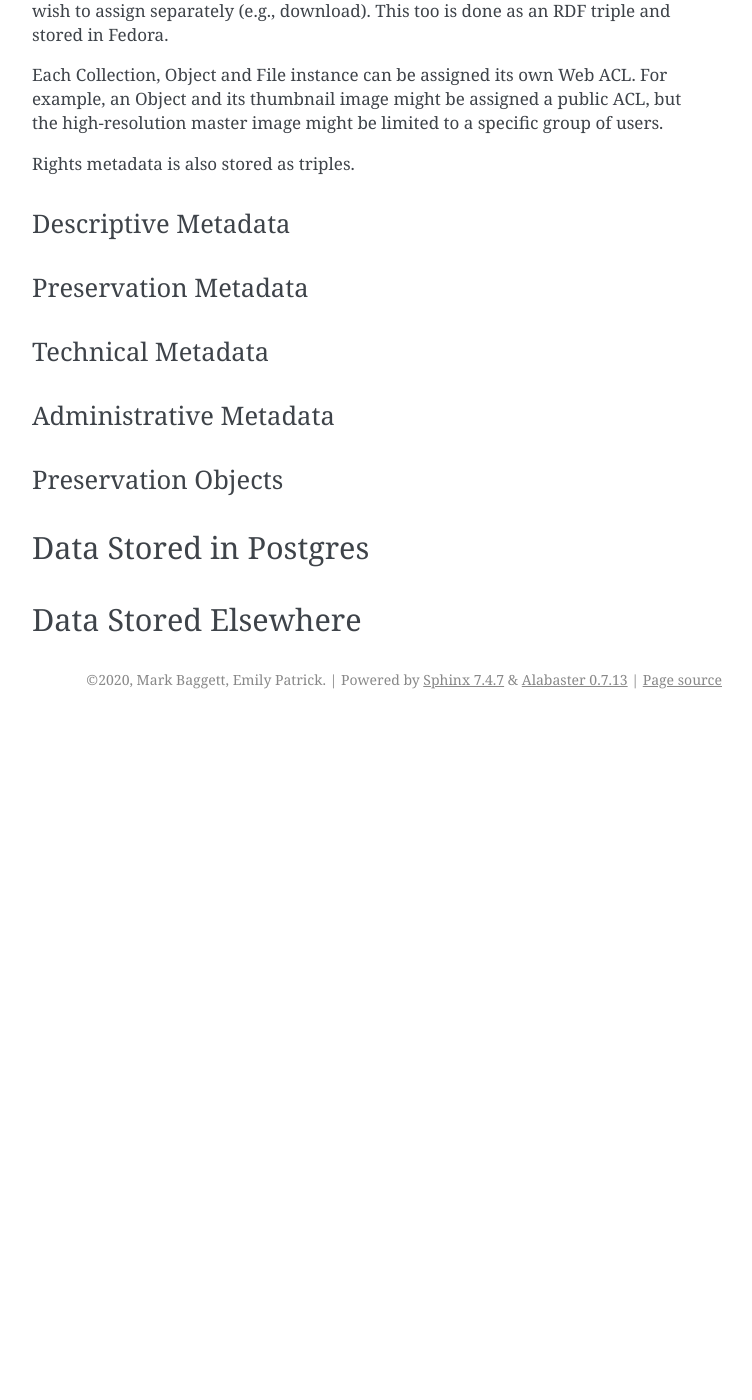
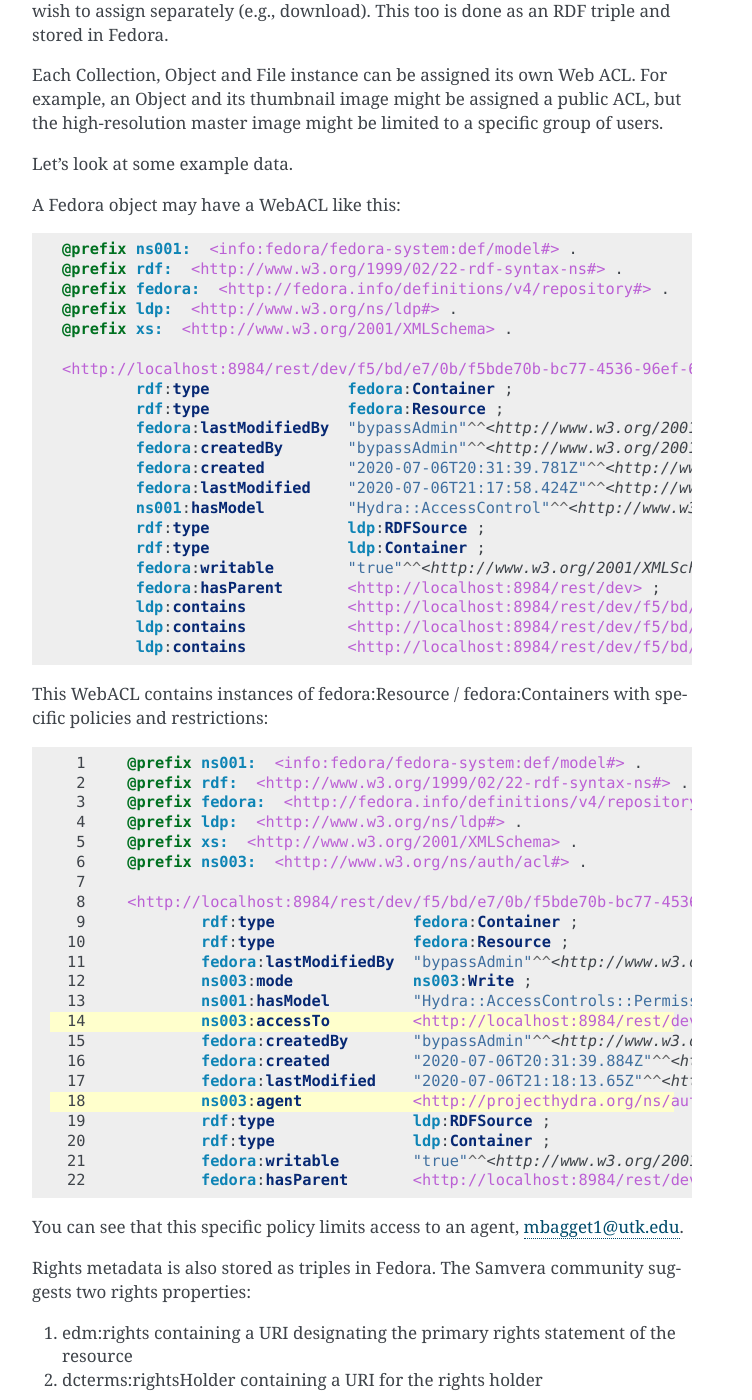
Before and after one commit to markpbaggett/utk_hyrax_review_docs, a Sphinx documentation site: the page built from docs/source/reference_materials/0_object_modelling_and_data_storage.rst, in a window 1280 px wide and 1400 px high, scrolled down 8897 px. Shown: the whole window, without its empty margins (388-1140 px from the left). Built offline with Sphinx 7.4.7, drawn with Linux system fonts in a browser that asks for light colours; before the commit the page ends 9616 px from its top, so only the background shows below that; some of the changed text lies outside the part shown.

Commit message:
Add access control and rights metadata.

```diff
--- a/docs/source/reference_materials/0_object_modelling_and_data_storage.rst
+++ b/docs/source/reference_materials/0_object_modelling_and_data_storage.rst
@@ -429,7 +429,72 @@ Each Collection, Object and File instance can be assigned its own Web ACL. For e
 image might be assigned a public ACL, but the high-resolution master image might be limited to a specific group of
 users.
 
-Rights metadata is also stored as triples.
+Let's look at some example data.
+
+A Fedora object may have a WebACL like this:
+
+.. code-block:: turtle
+
+    @prefix ns001:  <info:fedora/fedora-system:def/model#> .
+    @prefix rdf:  <http://www.w3.org/1999/02/22-rdf-syntax-ns#> .
+    @prefix fedora:  <http://fedora.info/definitions/v4/repository#> .
+    @prefix ldp:  <http://www.w3.org/ns/ldp#> .
+    @prefix xs:  <http://www.w3.org/2001/XMLSchema> .
+
+    <http://localhost:8984/rest/dev/f5/bd/e7/0b/f5bde70b-bc77-4536-96ef-6cbd9798b98f>
+            rdf:type               fedora:Container ;
+            rdf:type               fedora:Resource ;
+            fedora:lastModifiedBy  "bypassAdmin"^^<http://www.w3.org/2001/XMLSchema#string> ;
+            fedora:createdBy       "bypassAdmin"^^<http://www.w3.org/2001/XMLSchema#string> ;
+            fedora:created         "2020-07-06T20:31:39.781Z"^^<http://www.w3.org/2001/XMLSchema#dateTime> ;
+            fedora:lastModified    "2020-07-06T21:17:58.424Z"^^<http://www.w3.org/2001/XMLSchema#dateTime> ;
+            ns001:hasModel         "Hydra::AccessControl"^^<http://www.w3.org/2001/XMLSchema#string> ;
+            rdf:type               ldp:RDFSource ;
+            rdf:type               ldp:Container ;
+            fedora:writable        "true"^^<http://www.w3.org/2001/XMLSchema#boolean> ;
+            fedora:hasParent       <http://localhost:8984/rest/dev> ;
+            ldp:contains           <http://localhost:8984/rest/dev/f5/bd/e7/0b/f5bde70b-bc77-4536-96ef-6cbd9798b98f/5f/23/4f/ab/5f234fab-2817-4a16-af1e-a2ced4f284f0> ;
+            ldp:contains           <http://localhost:8984/rest/dev/f5/bd/e7/0b/f5bde70b-bc77-4536-96ef-6cbd9798b98f/bb/da/75/84/bbda7584-45a3-4156-ba3f-9a3a86d6a150> ;
+            ldp:contains           <http://localhost:8984/rest/dev/f5/bd/e7/0b/f5bde70b-bc77-4536-96ef-6cbd9798b98f/b5/fc/46/9b/b5fc469b-b0ca-4b8b-a616-39715beed2f6> .
+
+This WebACL contains instances of fedora:Resource / fedora:Containers with specific policies and restrictions:
+
+.. code-block:: turtle
+    :linenos:
+    :emphasize-lines: 14, 18
+
+        @prefix ns001:  <info:fedora/fedora-system:def/model#> .
+        @prefix rdf:  <http://www.w3.org/1999/02/22-rdf-syntax-ns#> .
+        @prefix fedora:  <http://fedora.info/definitions/v4/repository#> .
+        @prefix ldp:  <http://www.w3.org/ns/ldp#> .
+        @prefix xs:  <http://www.w3.org/2001/XMLSchema> .
+        @prefix ns003:  <http://www.w3.org/ns/auth/acl#> .
+
+        <http://localhost:8984/rest/dev/f5/bd/e7/0b/f5bde70b-bc77-4536-96ef-6cbd9798b98f/5f/23/4f/ab/5f234fab-2817-4a16-af1e-a2ced4f284f0>
+                rdf:type               fedora:Container ;
+                rdf:type               fedora:Resource ;
+                fedora:lastModifiedBy  "bypassAdmin"^^<http://www.w3.org/2001/XMLSchema#string> ;
+                ns003:mode             ns003:Write ;
+                ns001:hasModel         "Hydra::AccessControls::Permission"^^<http://www.w3.org/2001/XMLSchema#string> ;
+                ns003:accessTo         <http://localhost:8984/rest/dev/86/23/hx/72/8623hx72q> ;
+                fedora:createdBy       "bypassAdmin"^^<http://www.w3.org/2001/XMLSchema#string> ;
+                fedora:created         "2020-07-06T20:31:39.884Z"^^<http://www.w3.org/2001/XMLSchema#dateTime> ;
+                fedora:lastModified    "2020-07-06T21:18:13.65Z"^^<http://www.w3.org/2001/XMLSchema#dateTime> ;
+                ns003:agent            <http://projecthydra.org/ns/auth/person#mbagget1@utk.edu> ;
+                rdf:type               ldp:RDFSource ;
+                rdf:type               ldp:Container ;
+                fedora:writable        "true"^^<http://www.w3.org/2001/XMLSchema#boolean> ;
+                fedora:hasParent       <http://localhost:8984/rest/dev/f5/bd/e7/0b/f5bde70b-bc77-4536-96ef-6cbd9798b98f> .
+
+You can see that this specific policy limits access to an agent, mbagget1@utk.edu.
+
+Rights metadata is also stored as triples in Fedora. The Samvera community suggests two rights properties:
+
+1. edm:rights containing a URI designating the primary rights statement of the resource
+2. dcterms:rightsHolder containing a URI for the rights holder
+
+The Samvera Rights Metadata Working Group suggests several other properties for describing rights. You can see those
+`here <https://wiki.lyrasis.org/display/samvera/Rights+Metadata+Recommendation>`_.
 
 ====================
 Descriptive Metadata
```
